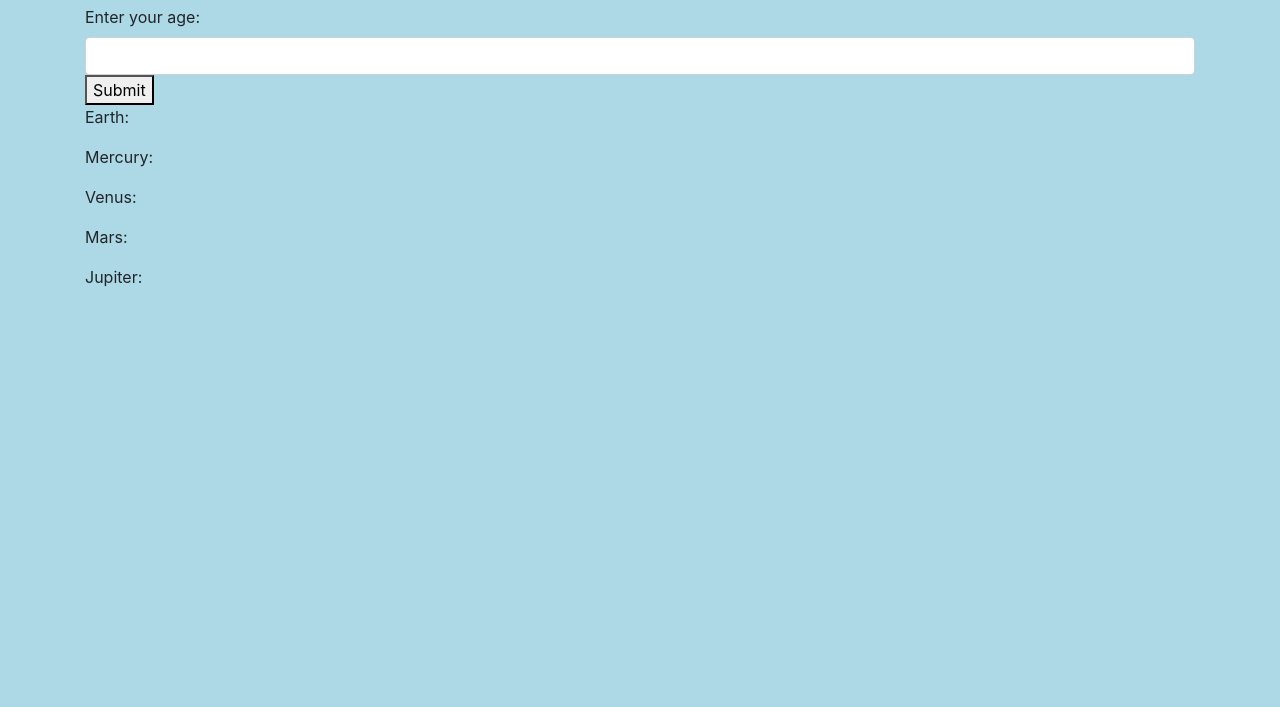
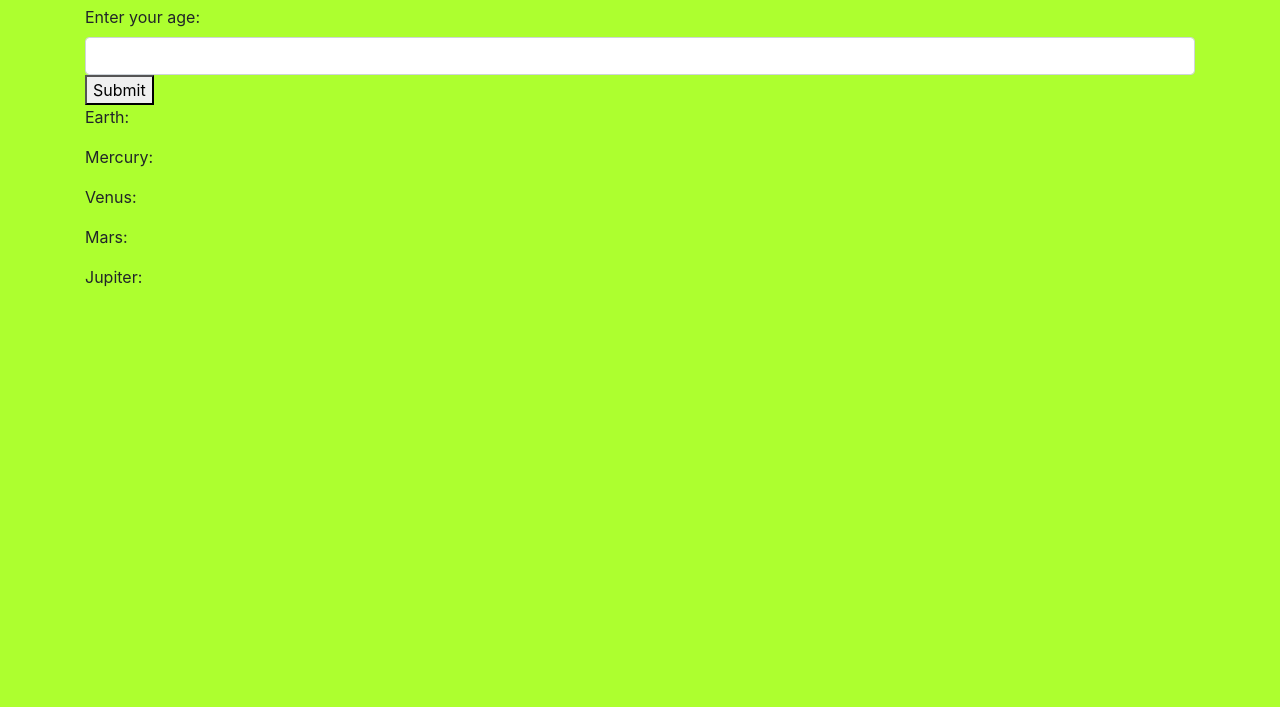
Before and after one commit to paigetiedeman/galactic-age-calculator, a website built with webpack: page src/index.html in a window 1280 px wide. Shown: the part 93-800 px from the top of the page. Built offline with nearby package versions, Linux system fonts and the light colour scheme.

```diff
--- a/src/css/styles.css
+++ b/src/css/styles.css
@@ -1,3 +1,3 @@
 body {
-  background-color: lightblue;
+  background-color: greenyellow;
 }
```
Also changed, not shown: _tests_/age.test.js (+3 -0 lines).
